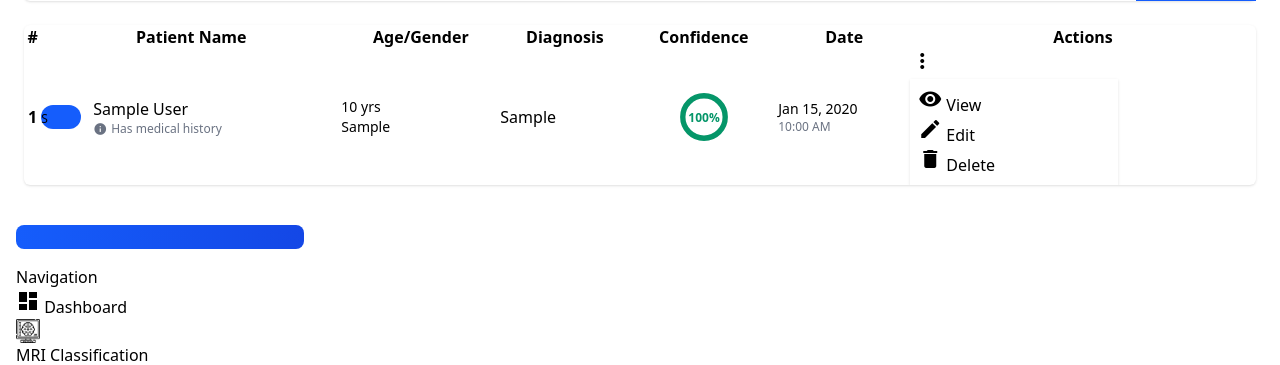
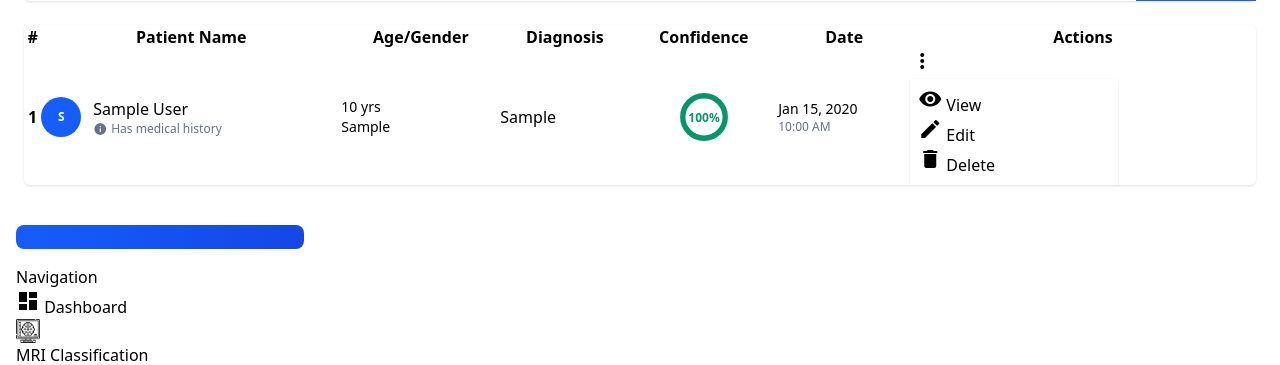
Before and after one commit to WWH16/tumor-classification-web-ver, a Django app: page /app/history/ in a window 1280 px wide. Shown: the part 527-892 px from the top of the page. Run offline with Django 5.2, Linux system fonts and the light colour scheme; tables that the repository leaves empty hold one stand-in row (values such as "Sample post"); some libraries are stand-ins or nearby versions.

Commit message:
updated the avatar placement

```diff
--- a/mainapp/templates/history.html
+++ b/mainapp/templates/history.html
@@ -181,9 +181,9 @@
                 <th>{{ forloop.counter|add:page_obj.start_index|add:"-1" }}</th>
                 <td>
                   <div class="flex items-center gap-3">
-                    <div class="avatar placeholder">
-                      <div class="bg-blue-600 text-primary-content rounded-full w-10">
-                        <span class="text-xs">{{ classification.full_name.0|upper }}</span>
+                    <div class="avatar">
+                      <div class="bg-blue-600 text-white rounded-full w-10 h-10 flex items-center justify-center">
+                        <span class="text-xs font-bold">{{ classification.full_name.0|upper }}</span>
                       </div>
                     </div>
                     <div>
```
